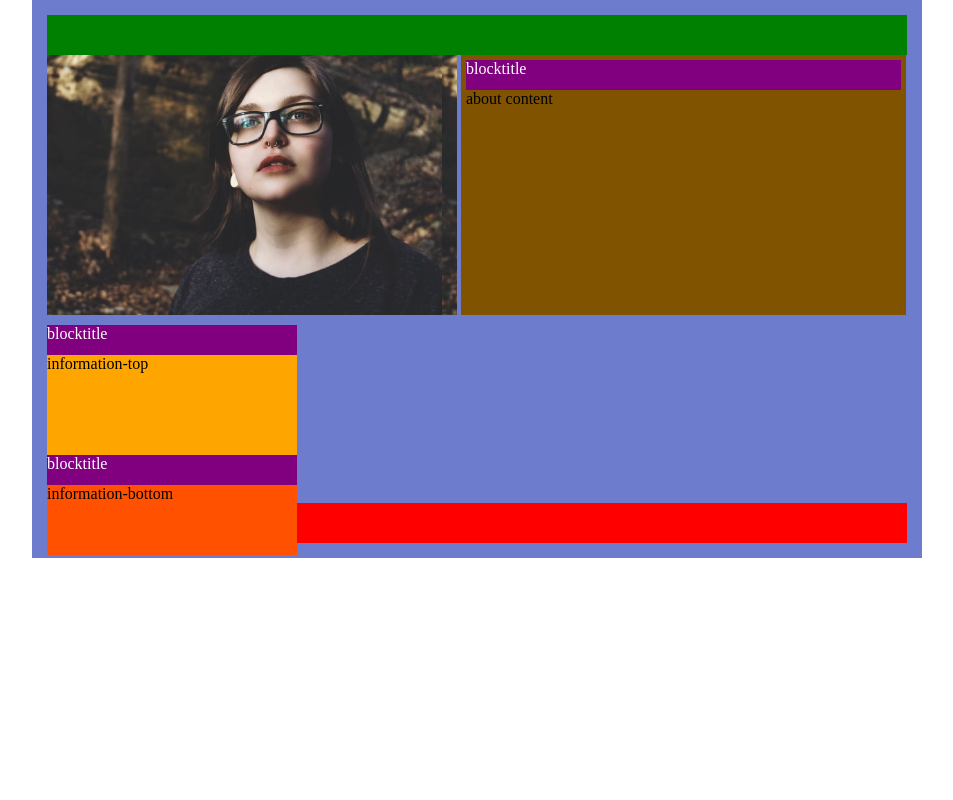
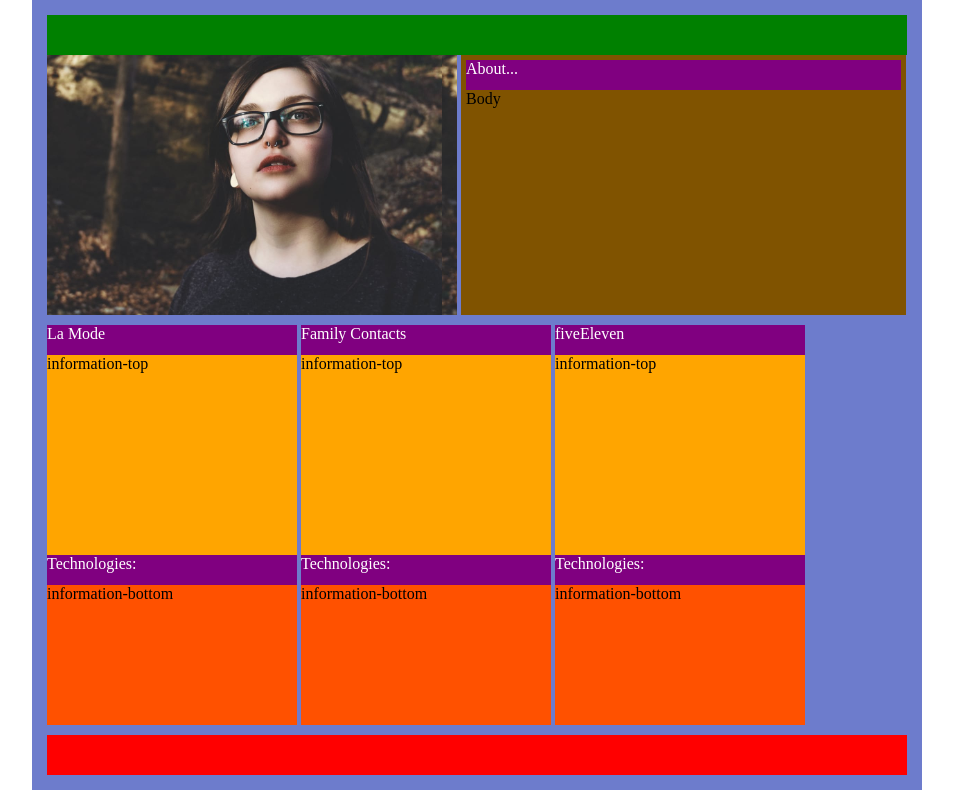
Before and after one commit to tomguy04/Portfolio, a plain HTML site: page index.html in a window 1280 px wide. Shown: the whole page, without its empty margins (163-1116 px from the left). Drawn offline with Linux system fonts and the light colour scheme.

Commit message:
trying to get images to work

```diff
--- a/index.html
+++ b/index.html
@@ -12,28 +12,28 @@
             <div id= "header"></div>
                 <div id="picture"></div>
                 <div id="about">
-                    <div class="blocktitle">blocktitle</div>
-                        about content
+                    <div class="blocktitle">About...</div>
+                        Body
                     </div>
                 <div class="information">
-                    <div class="blocktitle">blocktitle</div>
+                    <div class="blocktitle">La Mode</div>
                     <div class="information-top">information-top</div>
-                    <div class="blocktitle">blocktitle</div>
+                    <div class="blocktitle">Technologies:</div>
                     <div class="information-bottom">information-bottom</div>
                  </div>
-                    <!-- <div class="information">
-                        <div class="blocktitle">blocktitle</div>
-                        <div class="information-top">information-top</div>
-                        <div class="blocktitle">blocktitle</div>
-                        <div class="information-bottom">information-bottom</div>
-                     </div>
-                     <div class="information">
-                        <div class="blocktitle">blocktitle</div>
-                        <div class="information-top">information-top</div>
-                        <div class="blocktitle">blocktitle</div>
-                        <div class="information-bottom">information-bottom</div>
-                     </div>-->
-                <div id= "footer"></div>
+                <div class="information">
+                    <div class="blocktitle">Family Contacts</div>
+                    <div class="information-top">information-top</div>
+                    <div class="blocktitle">Technologies:</div>
+                    <div class="information-bottom">information-bottom</div>
+                </div>
+                    <div class="information">
+                    <div class="blocktitle">fiveEleven</div>
+                    <div class="information-top">information-top</div>
+                    <div class="blocktitle">Technologies:</div>
+                    <div class="information-bottom">information-bottom</div>
+                </div>
+            <div id= "footer"></div>
         </div>
      </body>
 </html>
--- a/style.css
+++ b/style.css
@@ -17,7 +17,8 @@
   }
 
 #picture{
-    background-image: url("photo_of_me.jpg");
+    background-image: url('../Portfolio_images/photo_of_me.jpg');
+
     display: inline-block;
     vertical-align: top;
     height: 250px;
@@ -41,21 +42,25 @@
     color: white;
 }
 
+#maincontent{
+
+}
+
 .information{
     width: 250px;
-    height: 50px;
+
     display: inline-block;
     background-color: teal;
     margin: 10px 0px;
 }
 
 .information-top{
-    height: 100px;
+    height: 200px;
     background-color: orange;
 }
 
 .information-bottom{
-    height: 70px;
+    height: 140px;
     background-color: rgb(255, 81, 0);
 }
 
```
Also changed, not shown: Portfolio_images/photo_of_me.jpg (renamed from photo_of_me.jpg).
